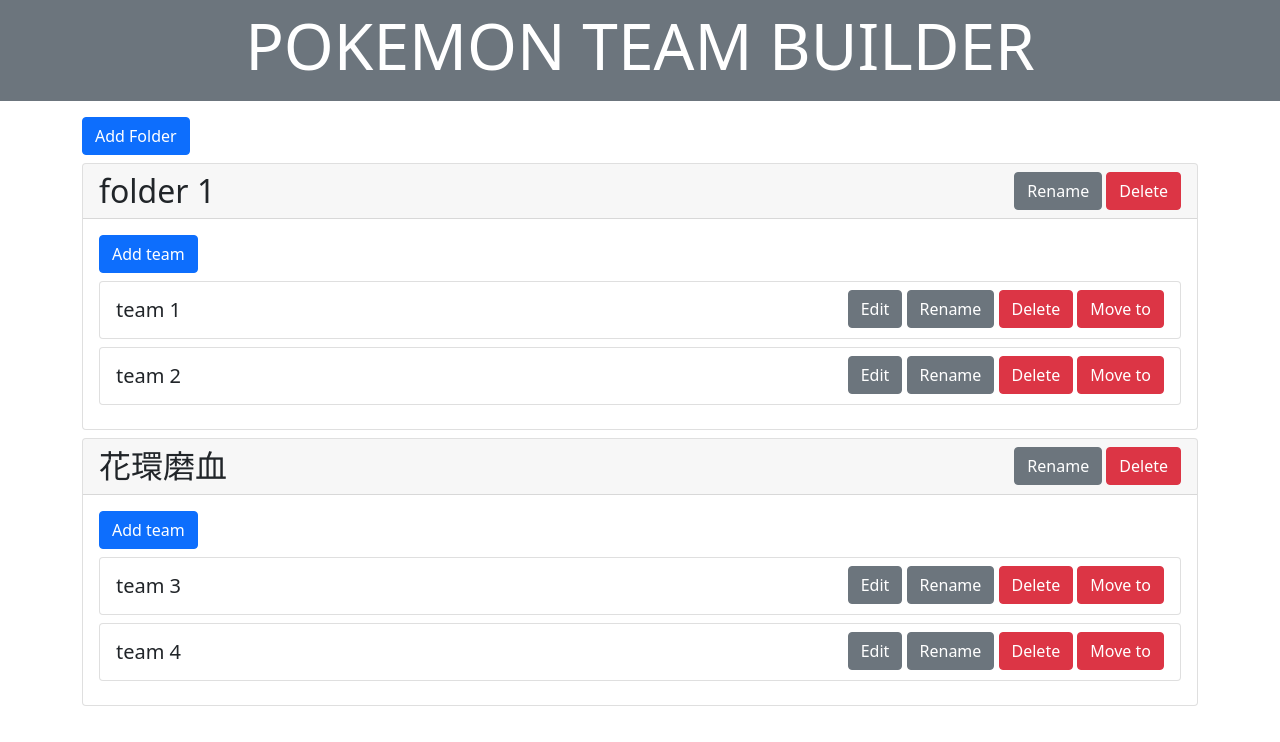
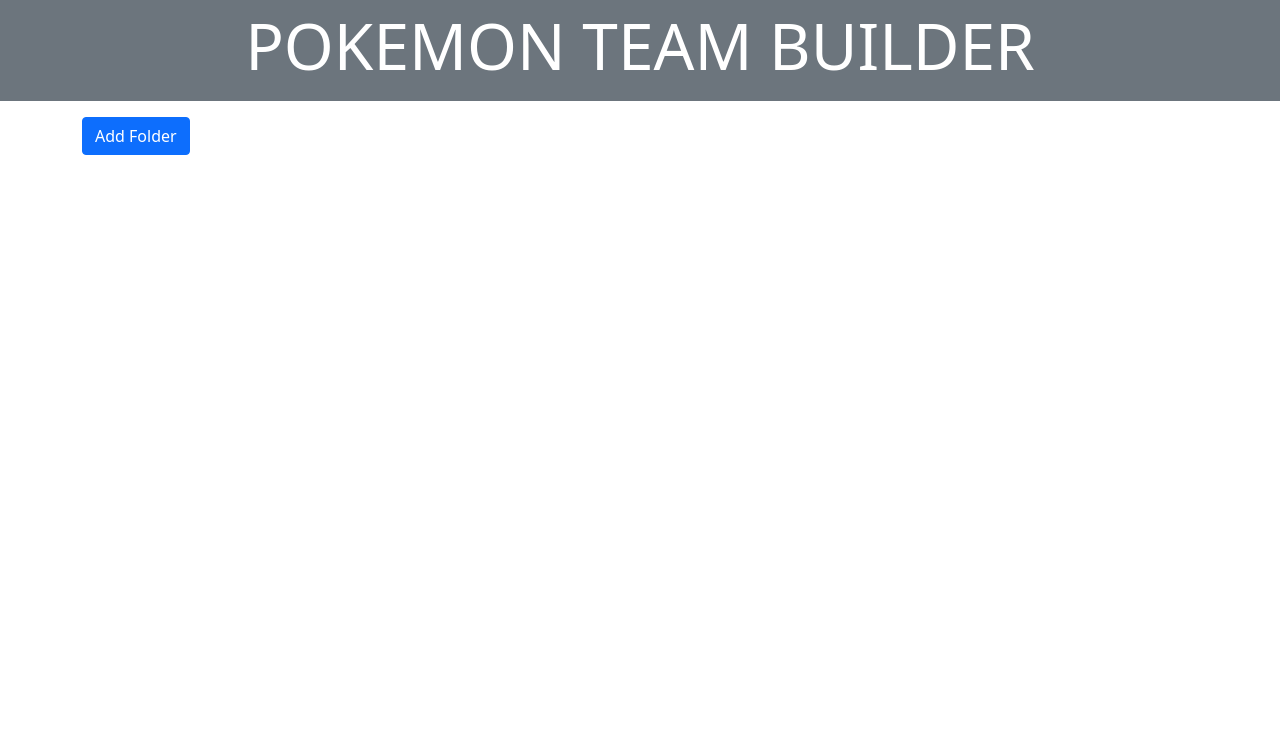
Before and after one commit to BrandonTing/svelte-teambuilder, a Svelte app: page / in a window 1280 px wide. Shown: the top 742 px of the page. Built offline with nearby package versions, Linux system fonts and the light colour scheme.

Commit message:
feat: save folders into local storage

```diff
--- a/src/components/Folders.svelte
+++ b/src/components/Folders.svelte
@@ -1,4 +1,5 @@
 <script>
+    import { onMount } from "svelte";
     import Folder from './Folder.svelte'
     import EditTeam from './EditTeam.svelte'
 
@@ -17,50 +18,12 @@
         }
     }
     //get from local store
-    let folders = [
-        {
-            name: 'folder 1',
-            teams: [
-                {
-                    name: 'team 1',
-                    pokemons: [
-                        {
-                            name: 'Scizor',
-                            ability: 'Technician',
-                            item: 'Choice Band',
-                            moves: [
-                                'Bullet Punch',
-                                'Dual Wingbeat',
-                                'Superpower',
-                            ],
-                            ev: {
-                                ATK: 252,
-                                HP: 252,
-                                SPD: 4
-                            }
-                        }
-                    ]
-                },
-                {
-                    name: 'team 2',
-                    pokemons: []
-                },
-            ]
-        },
-        {
-            name: '花環磨血',
-            teams: [
-                {
-                    name: 'team 3',
-                    pokemons: []
-                },
-                {
-                    name: 'team 4',
-                    pokemons: []
-                },
-            ]
-        },
-    ]
+    let folders = [];
+    $: localStorage.setItem('folders', JSON.stringify(folders))
+    onMount(() => {
+        const existedFolders = localStorage.getItem('folders');
+        folders = JSON.parse(existedFolders);
+    });
     const addFolderHandler = () => {
         folders = [...folders, {name: 'default', teams: []}]
     }
```
